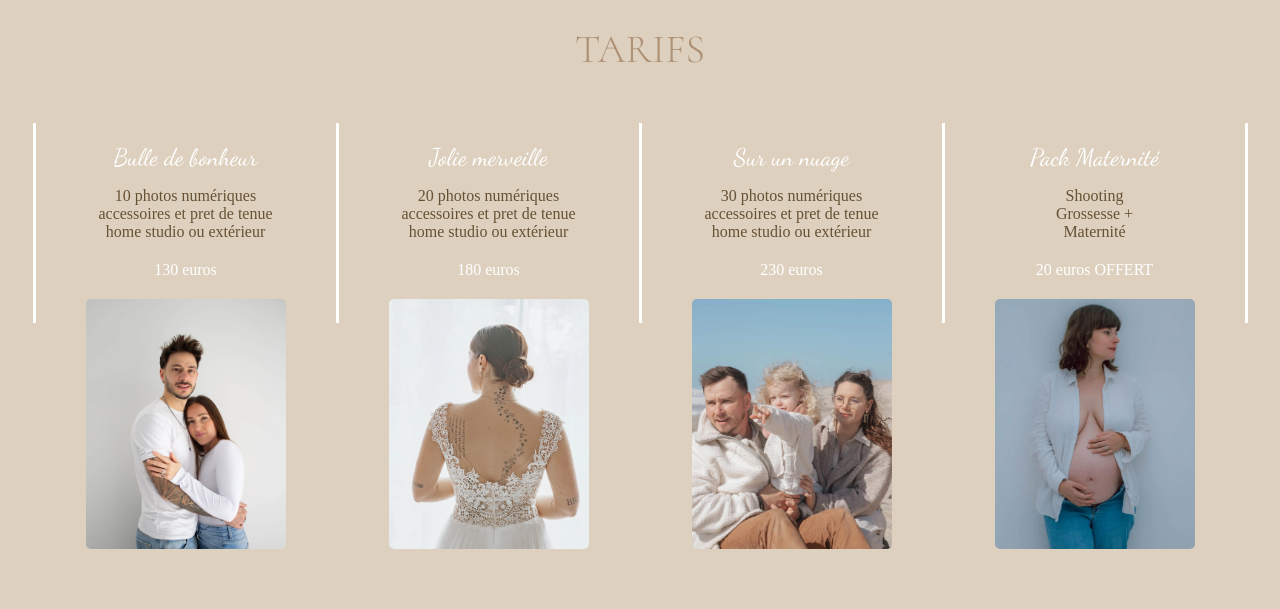
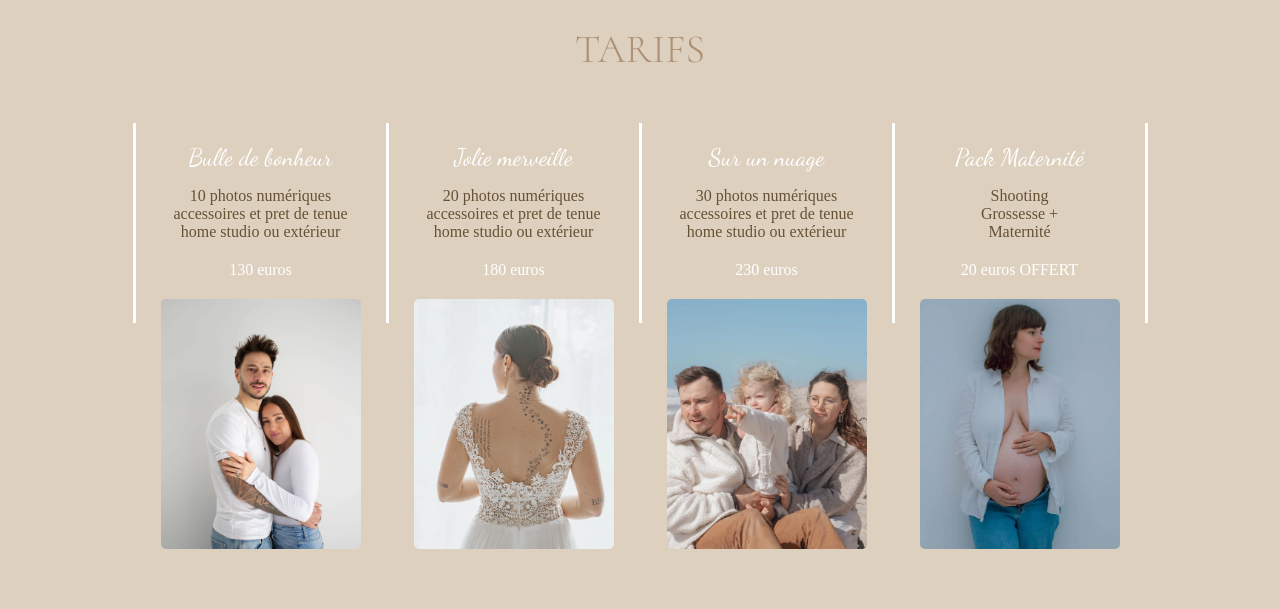
Before and after one commit to Mathilde0712/karostudio33react, a React (Create React App) app: page / in a window 1280 px wide. Shown: the part 4180-4789 px from the top of the page. Built offline with nearby package versions, Linux system fonts and the light colour scheme; a web font is replaced by a local one.

Commit message:
maj tarif

```diff
--- a/src/components/Tarifs.jsx
+++ b/src/components/Tarifs.jsx
@@ -9,6 +9,7 @@ const Tarifs = () => {
       <div className="tarif">
         <h1 className="title-tarif">TARIFS</h1>
         <div className="content-tarif">
+          <div className="contain" >
           <div className="tarifcontent">
           <div className="separator1" >
             <h2 className="tarifTitle">Bulle de bonheur </h2>
@@ -29,8 +30,10 @@ const Tarifs = () => {
             <img src={mariage2} alt="mariée" />
             </div>
             </div>
+            </div>
+          <div className="contain" >
           <div className="tarifcontent">
-          <div className="separator3" >
+          <div className="separator3 separator4" >
             <h2 className="tarifTitle">Sur un nuage </h2>
             <p>30 photos numériques</p>
             <p>accessoires et pret de tenue</p>
@@ -49,6 +52,7 @@ const Tarifs = () => {
             <img src={grossesse2} alt="famille" />
             </div>
           </div>
+          </div>
       </div>
       <p className="cartekdo" >Pour offrir une carte cadeau, contactez moi !</p>
       </div>
--- a/src/styles/components/tarifs.scss
+++ b/src/styles/components/tarifs.scss
@@ -79,8 +79,20 @@ p {
 @media (min-width: 768px) {
   .content-tarif {
     display: flex;
-    flex-direction: row;
-    height: 500px;
+    flex-direction: column;
+    height: auto;
+    margin-bottom: 40px;
+
+  }
+
+  .tarifcontent {
+    display: flex;
+    flex-direction: column;
+    padding-bottom: 220px;
+  }
+
+  .contain{
+    display: flex;
   }
 
 
@@ -106,11 +118,15 @@ p {
   .separator3 {
     border-bottom: none;
     border-right: 3px solid white;
+
     height: 200px;
     padding-left: 30px;
     padding-right: 30px;
   }
 
+  .separator4{
+    border-left: 3px solid white;
+  }
   .tarif img {
     width: 150px;
     height: 200px;
@@ -124,28 +140,35 @@ p {
 }
 
 @media (min-width: 1025px) {
+
   .content-tarif {
     display: flex;
     flex-direction: row;
     justify-content: center;
+    height: auto;
   }
 
   .separator1 {
-
-    padding-left: 50px;
-    padding-right: 50px;
+  padding-left: 25px;
+    padding-right: 25px;
   }
 
   .separator2 {
-
-    padding-left: 50px;
-    padding-right: 50px;
+  border-right: none;
+    padding-left: 25px;
+    padding-right: 25px;
   }
 
   .separator3 {
 
-    padding-left: 50px;
-    padding-right: 50px;
+    padding-left: 25px;
+    padding-right: 25px;
+  }
+
+
+  .separator4 {
+    padding-left: 25px;
+
   }
 
   .tarif img {
```
